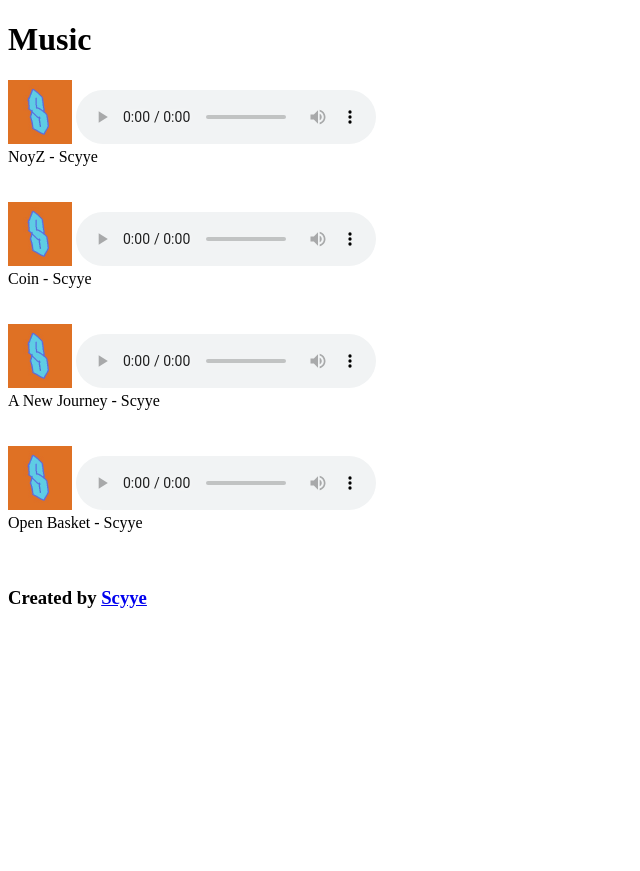
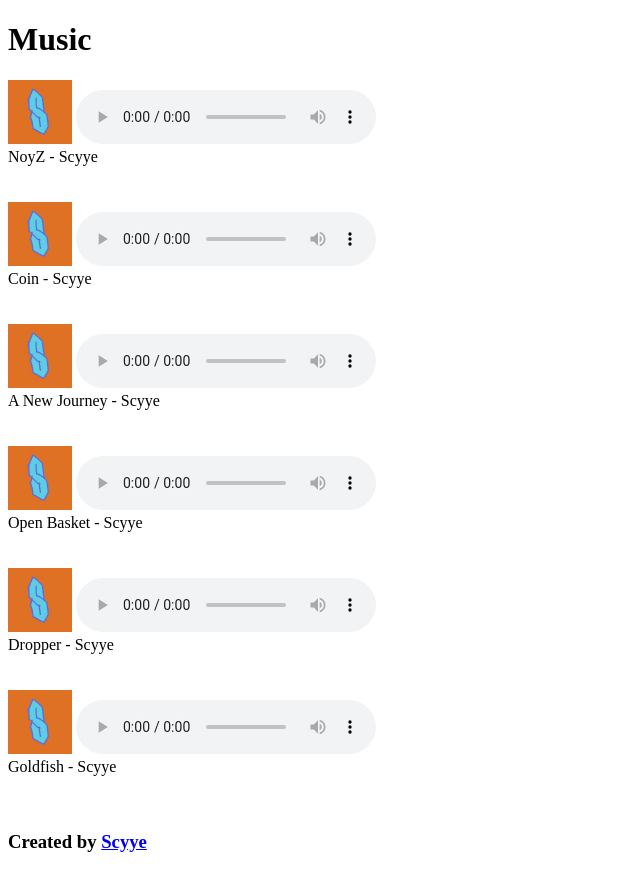
Before and after one commit to Scyye/scyye.github.io, a plain HTML site: page music/index.html in a window 1280 px wide. Shown: the whole page, without its empty margins (0-640 px from the left). Before the commit the page ends 800 px from the top, so only its background shows below. Drawn offline with Linux system fonts and the light colour scheme.

Commit message:
Update `root/music` to include 2 more songs

```diff
--- a/music/index.html
+++ b/music/index.html
@@ -40,6 +40,22 @@ A New Journey - Scyye
 Open Basket - Scyye
 <br><br><br>
 
+<img src="../Assets/logo.png" alt="" height="64" width="64">
+<audio controls>
+  <source src="../Assets/Music/Dropper.mp3" type="audio/mpeg">
+</audio>
+<br>
+Dropper - Scyye
+<br><br><br>
+
+<img src="../Assets/logo.png" alt="" height="64" width="64">
+<audio controls>
+  <source src="../Assets/Music/Goldfish.mp3" type="audio/mpeg">
+</audio>
+<br>
+Goldfish - Scyye
+<br><br><br>
+
 <h3>Created by <a href="https://scyye.github.io/">Scyye</a></h3>
 </body>
 </html>
```
